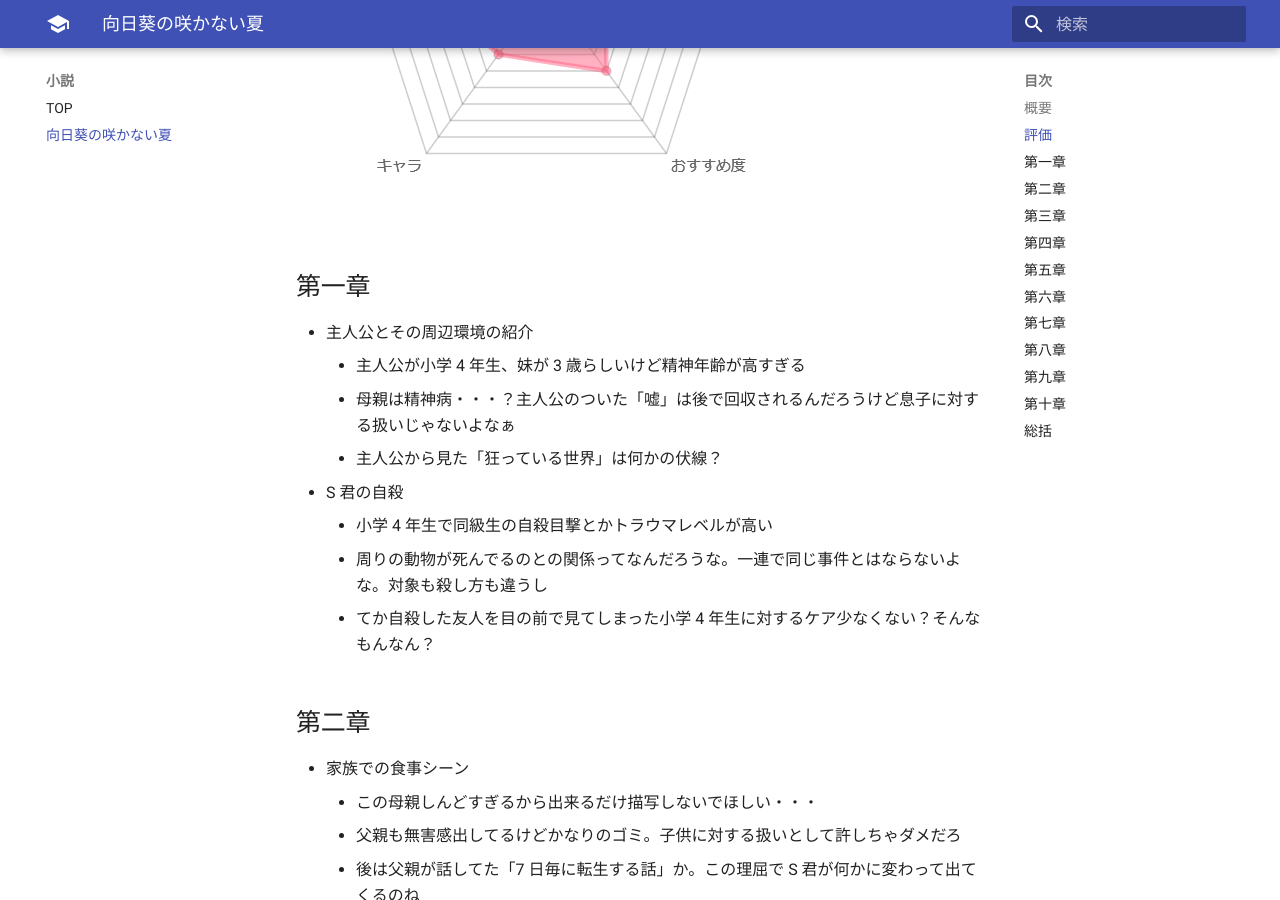
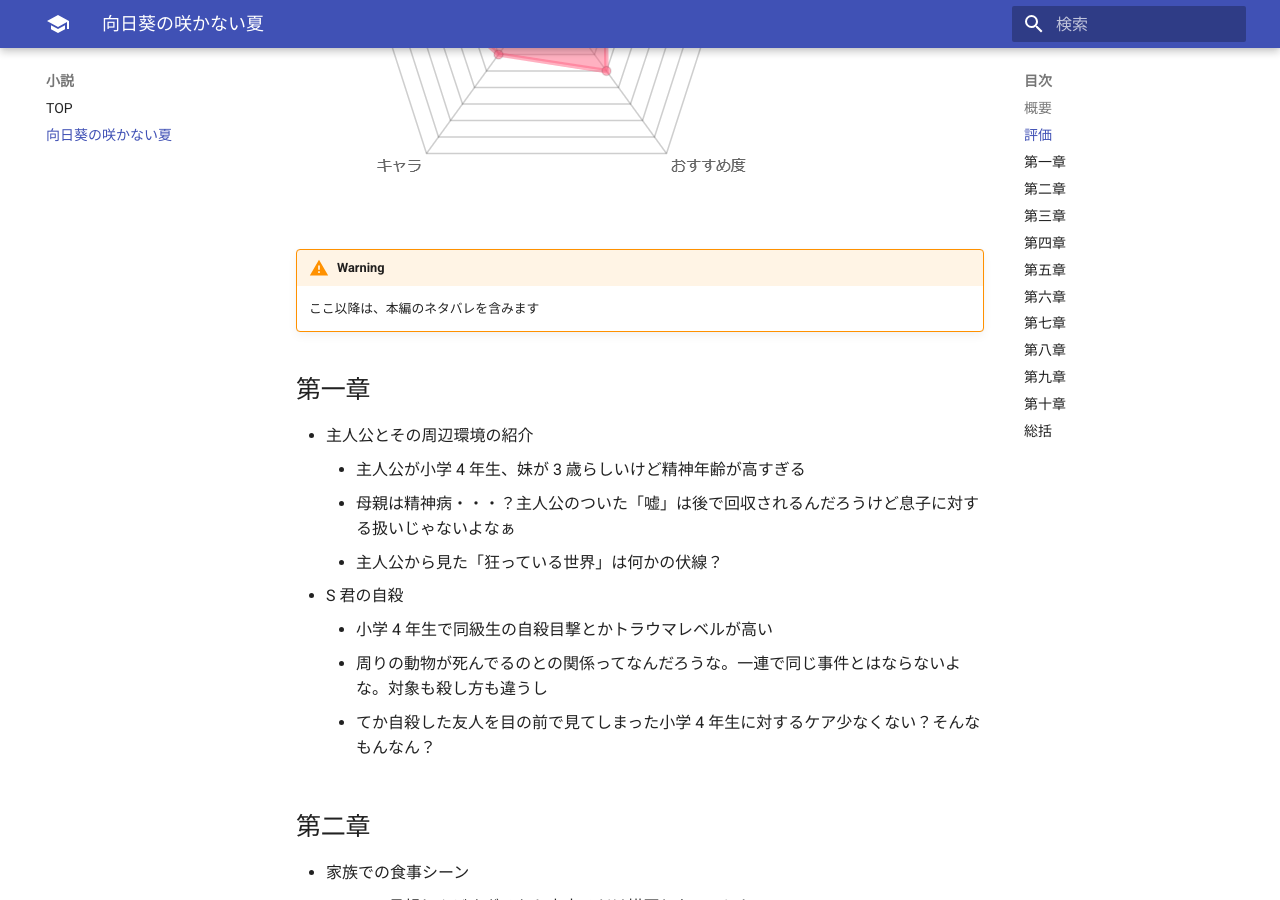
Before and after one commit to waderaku/book, an MkDocs documentation site: the page built from docs/docs/030.novel/010.himawarinosakanainatsu/index.md, in a window 1280 px wide and 900 px high, scrolled down 847 px. Built offline with MkDocs 1.6.1 and Material for MkDocs 9.7.7, drawn with Linux system fonts in a browser that asks for light colours.

Commit message:
close #1 warning追記

```diff
--- a/docs/docs/030.novel/010.himawarinosakanainatsu/index.md
+++ b/docs/docs/030.novel/010.himawarinosakanainatsu/index.md
@@ -11,6 +11,10 @@
 ## 評価
 
 ![](./chart/chart.png)
+
+<!-- prettier-ignore -->
+!!! warning
+    ここ以降は、本編のネタバレを含みます
 
 ## 第一章
 
```
